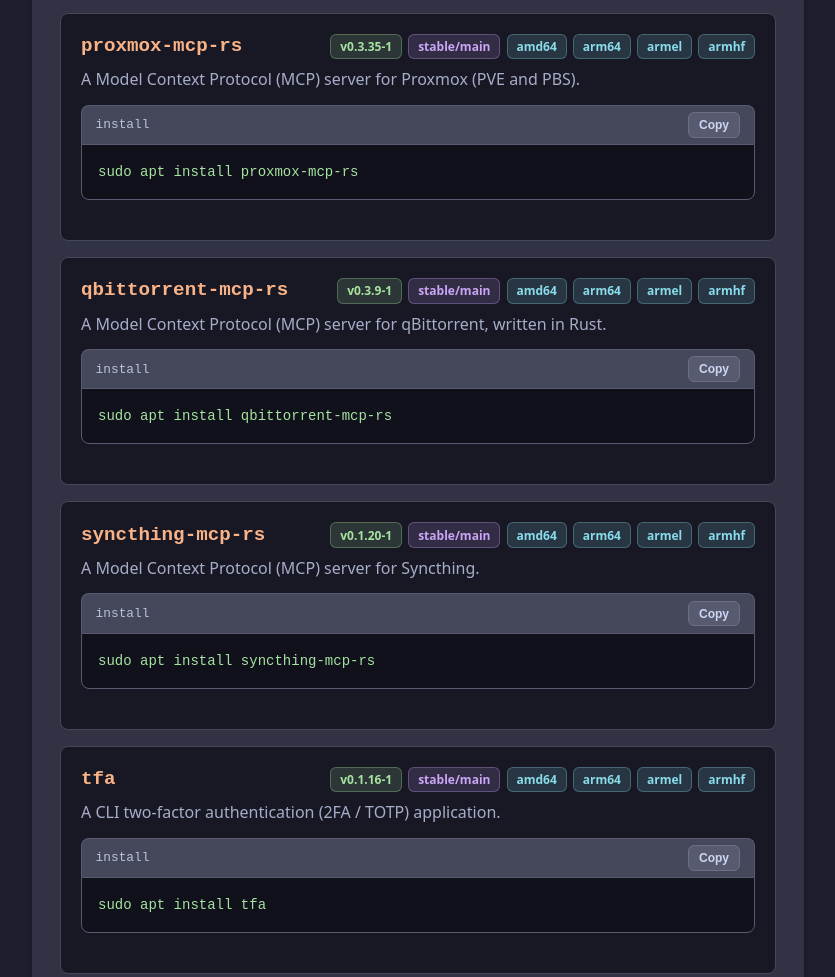
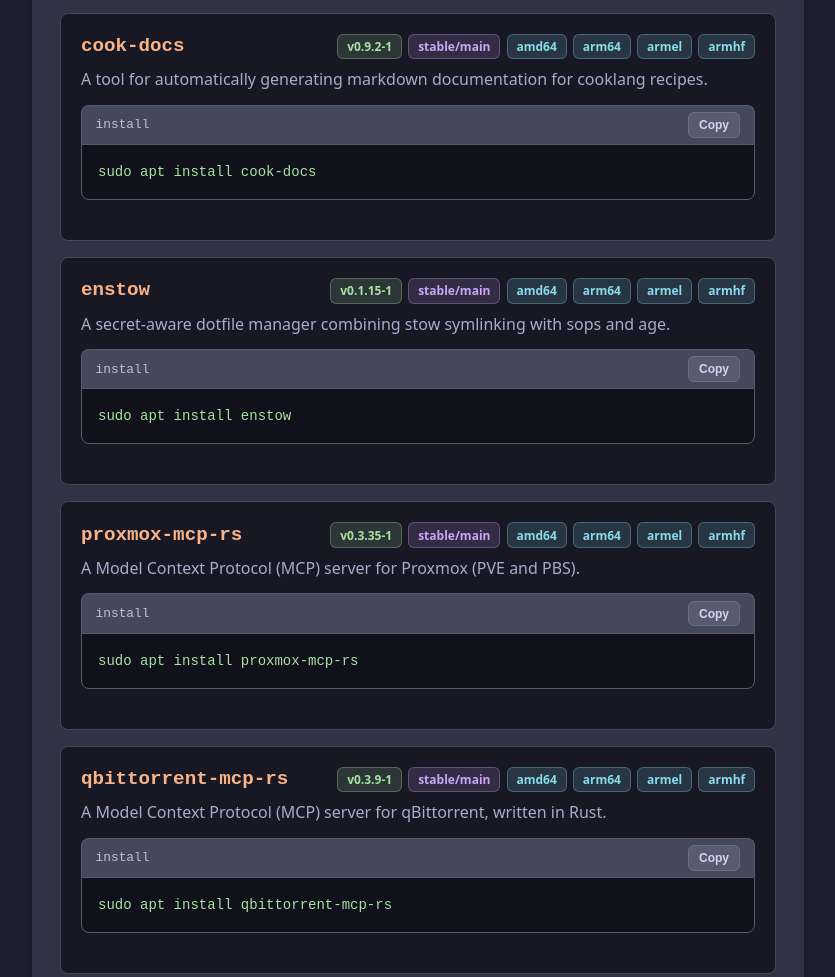
Before and after one commit to nicholaswilde/apt, a plain HTML site: page public/index.html in a window 1280 px wide. Shown: the part 1463-2440 px from the top of the page, without its empty margins (222-1057 px from the left). Drawn offline with Linux system fonts and the light colour scheme.

Commit message:
feat(pkg): add cook-docs 0.9.2 debs (amd64, arm64, armhf, armel)

```diff
--- a/public/index.html
+++ b/public/index.html
@@ -119,6 +119,58 @@ sudo apt install &lt;package-name&gt;</code></pre>
         <!-- packages:start -->
         <div class="package-item">
           <div class="package-header">
+            <span class="package-name">cook-docs</span>
+            <div class="package-badges">
+              <span class="badge badge-version">v0.9.2-1</span>
+              <span class="badge badge-component">stable/main</span>
+              <span class="badge badge-arch">amd64</span>
+              <span class="badge badge-arch">arm64</span>
+              <span class="badge badge-arch">armel</span>
+              <span class="badge badge-arch">armhf</span>
+            </div>
+          </div>
+          <p>
+            A tool for automatically generating markdown documentation for cooklang recipes.
+          </p>
+          <div class="code-container">
+            <div class="code-header">
+              <span>install</span>
+              <button class="copy-btn" data-target="cmd-install-cook-docs" title="Copy to clipboard">
+                Copy
+              </button>
+            </div>
+            <pre class="code-block" id="cmd-install-cook-docs"><code>sudo apt install cook-docs</code></pre>
+          </div>
+        </div>
+
+        <div class="package-item">
+          <div class="package-header">
+            <span class="package-name">enstow</span>
+            <div class="package-badges">
+              <span class="badge badge-version">v0.1.15-1</span>
+              <span class="badge badge-component">stable/main</span>
+              <span class="badge badge-arch">amd64</span>
+              <span class="badge badge-arch">arm64</span>
+              <span class="badge badge-arch">armel</span>
+              <span class="badge badge-arch">armhf</span>
+            </div>
+          </div>
+          <p>
+            A secret-aware dotfile manager combining stow symlinking with sops and age.
+          </p>
+          <div class="code-container">
+            <div class="code-header">
+              <span>install</span>
+              <button class="copy-btn" data-target="cmd-install-enstow" title="Copy to clipboard">
+                Copy
+              </button>
+            </div>
+            <pre class="code-block" id="cmd-install-enstow"><code>sudo apt install enstow</code></pre>
+          </div>
+        </div>
+
+        <div class="package-item">
+          <div class="package-header">
             <span class="package-name">proxmox-mcp-rs</span>
             <div class="package-badges">
               <span class="badge badge-version">v0.3.35-1</span>
@@ -199,7 +251,7 @@ sudo apt install &lt;package-name&gt;</code></pre>
           <div class="package-header">
             <span class="package-name">tfa</span>
             <div class="package-badges">
-              <span class="badge badge-version">v0.1.16-1</span>
+              <span class="badge badge-version">v0.1.18-1</span>
               <span class="badge badge-component">stable/main</span>
               <span class="badge badge-arch">amd64</span>
               <span class="badge badge-arch">arm64</span>
```
Also changed, not shown: 4 other files.
